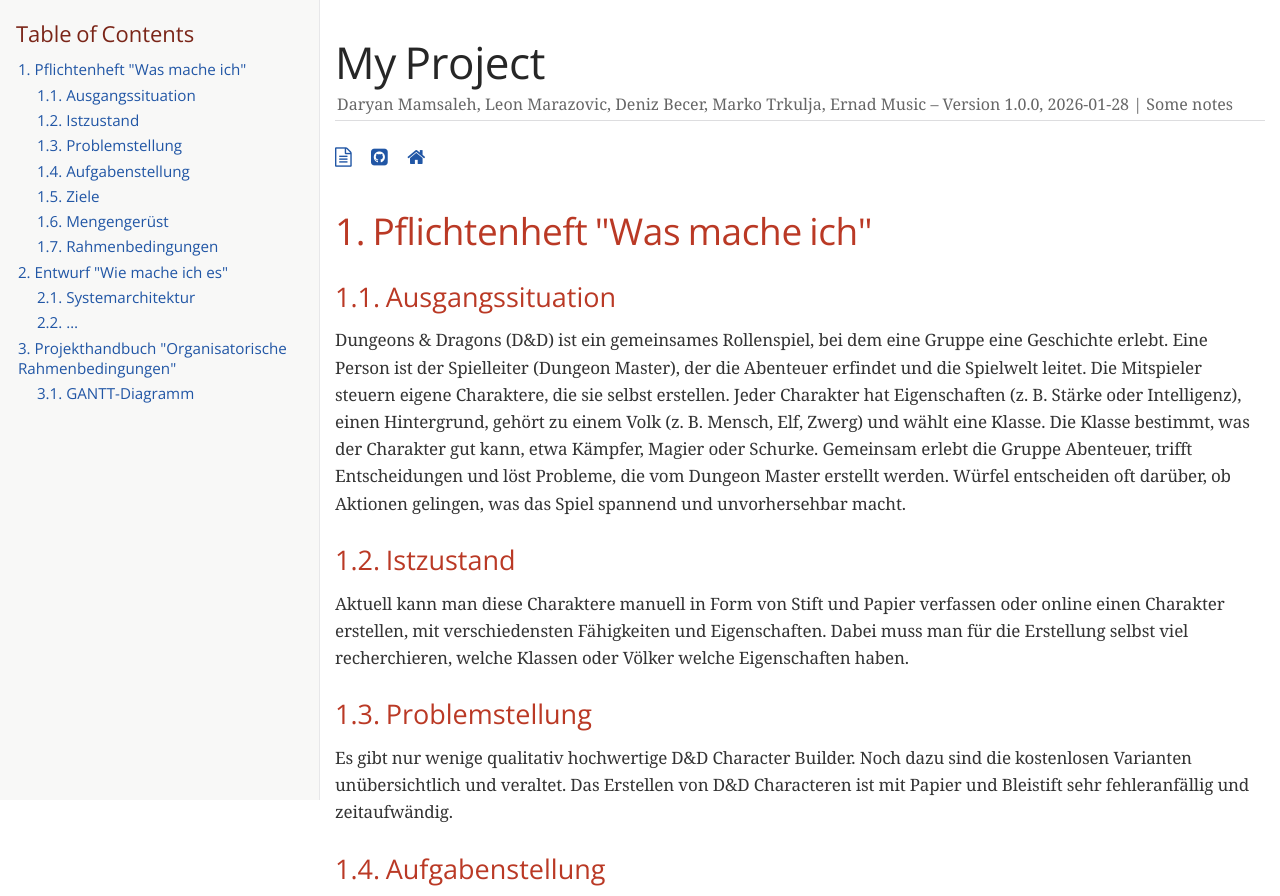
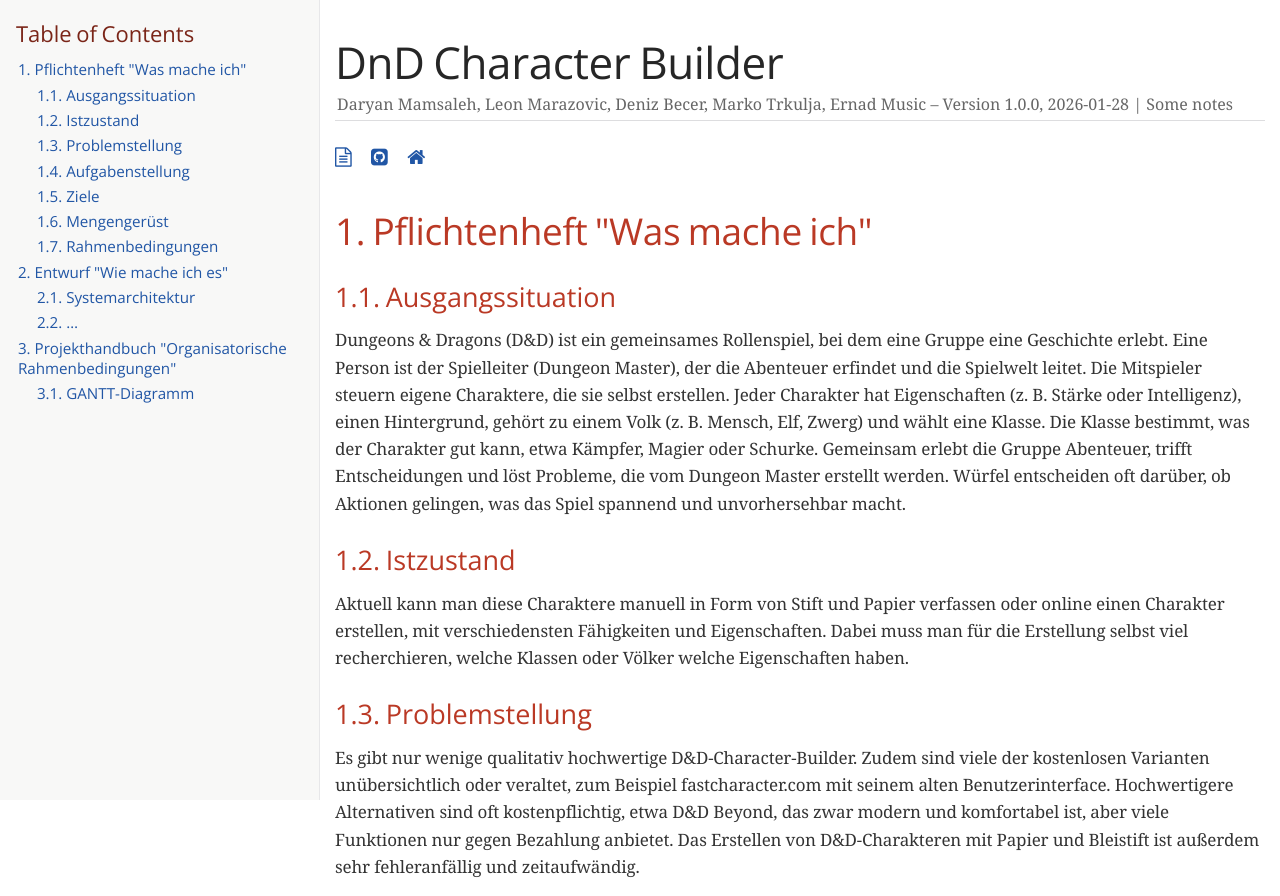
Before and after one commit to 2526-3bhif-syp/2526-3bhif-syp-project-dnd-character-creator, a plain HTML site: page sysspec.html in a window 1280 px wide. Shown: the top 896 px of the page. Drawn offline with nearby package versions, Linux system fonts and the light colour scheme; a web font is replaced by a local one.

Commit message:
Deploying to gh-pages from @ 2526-3bhif-syp/2526-3bhif-syp-project-dnd-character-creator@40e3ba16b840fa2f14aae4cd3e5392d821d56d05 🚀

```diff
--- a/sysspec.html
+++ b/sysspec.html
@@ -7,7 +7,7 @@
 <meta name="generator" content="Asciidoctor 2.0.20">
 <meta name="author" content="Daryan Mamsaleh, Leon Marazovic, Deniz Becer, Marko Trkulja, Ernad Music">
 <link rel="icon" type="image/png" href="themes/favicon.png">
-<title>My Project</title>
+<title>DnD Character Builder</title>
 <link rel="stylesheet" href="https://fonts.googleapis.com/css?family=Open+Sans:300,300italic,400,400italic,600,600italic%7CNoto+Serif:400,400italic,700,700italic%7CDroid+Sans+Mono:400,700">
 <style>
 /*! Asciidoctor default stylesheet | MIT License | https://asciidoctor.org */
@@ -447,7 +447,7 @@
 </head>
 <body class="article toc2 toc-left">
 <div id="header">
-<h1>My Project</h1>
+<h1>DnD Character Builder</h1>
 <div class="details">
 <span id="author" class="author">Daryan Mamsaleh, Leon Marazovic, Deniz Becer, Marko Trkulja, Ernad Music</span><br>
 <span id="revnumber">version 1.0.0,</span>
@@ -517,9 +517,10 @@
 <div class="sect2">
 <h3 id="_problemstellung"><a class="anchor" href="#_problemstellung"></a>1.3. Problemstellung</h3>
 <div class="paragraph">
-<p>Es gibt nur wenige qualitativ hochwertige D&amp;D Character Builder.
-Noch dazu sind die kostenlosen Varianten unübersichtlich und veraltet.
-Das Erstellen von D&amp;D Characteren ist mit Papier und Bleistift sehr fehleranfällig und zeitaufwändig.</p>
+<p>Es gibt nur wenige qualitativ hochwertige D&amp;D-Character-Builder.
+Zudem sind viele der kostenlosen Varianten unübersichtlich oder veraltet, zum Beispiel fastcharacter.com mit seinem alten Benutzerinterface.
+Hochwertigere Alternativen sind oft kostenpflichtig, etwa D&amp;D Beyond, das zwar modern und komfortabel ist, aber viele Funktionen nur gegen Bezahlung anbietet.
+Das Erstellen von D&amp;D-Charakteren mit Papier und Bleistift ist außerdem sehr fehleranfällig und zeitaufwändig.</p>
 </div>
 </div>
 <div class="sect2">
@@ -627,7 +628,7 @@
 <div id="footer">
 <div id="footer-text">
 Version 1.0.0<br>
-Last updated 2026-01-28 11:57:55 UTC
+Last updated 2026-01-28 12:11:19 UTC
 </div>
 </div>
 </body>
```
Also changed, not shown: demo.html (+1 -1 lines), index.html (+1 -1 lines), minutes-of-meeting.html (+1 -1 lines).
